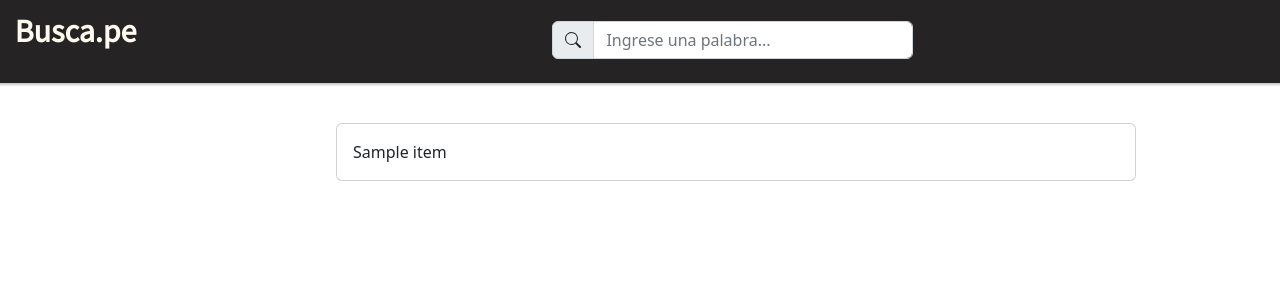
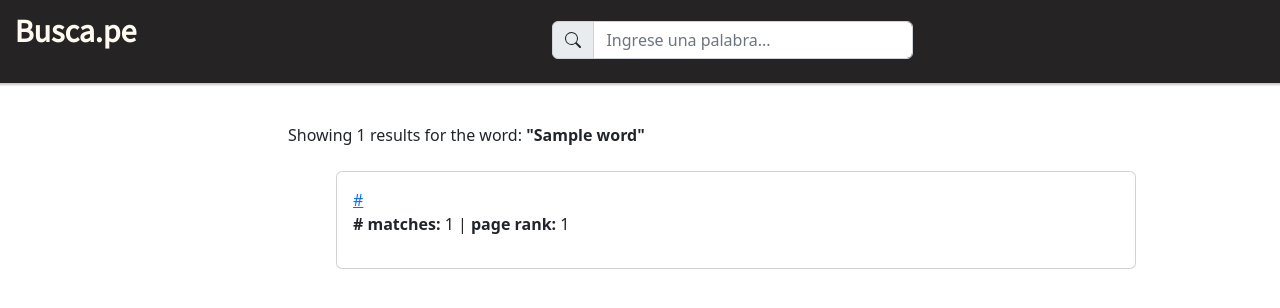
Before and after one commit to sharon1160/buscape, a Flask app: template templates/results.html in a window 1280 px wide. Shown: the top 308 px of the page. Run offline with Flask 2, Linux system fonts and the light colour scheme; the template is opened without the code that fills it: most values are stand-ins (such as "Sample title", 1, 10 or a date in 2020).

Commit message:
showing inverted index results

```diff
--- a/app.py
+++ b/app.py
@@ -1,5 +1,9 @@
 from flask import Flask, render_template, request
 import app_init
+import asyncio
+import concurrent.futures
+import time
+
 from firebase_admin import db
 
 pages_ref = db.reference('/pages')
@@ -15,33 +19,46 @@ def home():
     return render_template('index.html')
 
 
+def make_results(pid, n_coincidences, list_results):
+    url = pages_ref.child(pid).get()
+    if url is not None:
+        list_results.append({'url': url, 'n_coincidences': n_coincidences})
+
+
+async def results(pid, n_workers, list_results, n_coincidences, event_loop):
+    with concurrent.futures.ThreadPoolExecutor(max_workers=n_workers + 2) as executor:
+        # print("Fetching: ", pid)
+        return await event_loop.run_in_executor(executor, make_results, pid, n_coincidences, list_results)
+
+
+async def results_range(word, list_results, event_loop):
+    # inverted index
+    page_ids = idx_ref.child(word).get()
+    print("Page ids fetched", len(page_ids))
+
+    coroutines = [results(pid, len(page_ids), list_results,
+                          page_ids[pid], event_loop) for pid in page_ids]
+    await asyncio.gather(*coroutines)
+
+
 @app.route("/search", methods=['POST'])
 def search():
     word = request.form['word-input']
-    return results(word)
 
+    list_results = []
 
-def task(pid, results):
-    print("Fetching: ", pid)
-    page_url = pages_ref.child(pid).get()
-    results[page_url] = page_ids[pid]
+    ###
+    t0 = time.time()
+    event_loop = asyncio.new_event_loop()
+    try:
+        event_loop.run_until_complete(
+            results_range(word, list_results, event_loop))
+    finally:
+        event_loop.close()
+        print('Time elapsed:', (time.time() - t0), 'seconds')
+    ###
 
-
-@app.route("/results/<word>")
-def results(word):
-
-    # inserting
-    page_ids = idx_ref.child(word).get()
-    print("Page ids fetched", len(page_ids))
-    results = {}
-
-    # Falta paralelizar FOR
-    for pid in page_ids:
-        print("Fetching: ", pid)
-        page_url = pages_ref.child(pid).get()
-        results[page_url] = page_ids[pid]
-
-    return render_template('results.html', results=results)
+    return render_template('results.html', results_list=list_results, n_results=len(list_results), word=word)
 
 
 if __name__ == "__main__":
--- a/templates/results.html
+++ b/templates/results.html
@@ -1,10 +1,12 @@
 {% extends 'index.html' %}
 
 {% block content %}
-  {% for item in results %}
+<p>Showing {{n_results}} results for the word: <b>"{{word}}"</b></p>
+  {% for dic in results_list %}
     <div class="card mx-5 my-4" style="width: 50rem;">
       <div class="card-body">
-        {{item}}
+          <a href="google.com">{{dic['url']}}</a><br>
+          <p><b># matches:</b> {{dic['n_coincidences']}} | <b>page rank:</b> {{dic['n_coincidences']}}</p>
       </div>
     </div>
   {% endfor %}
```
